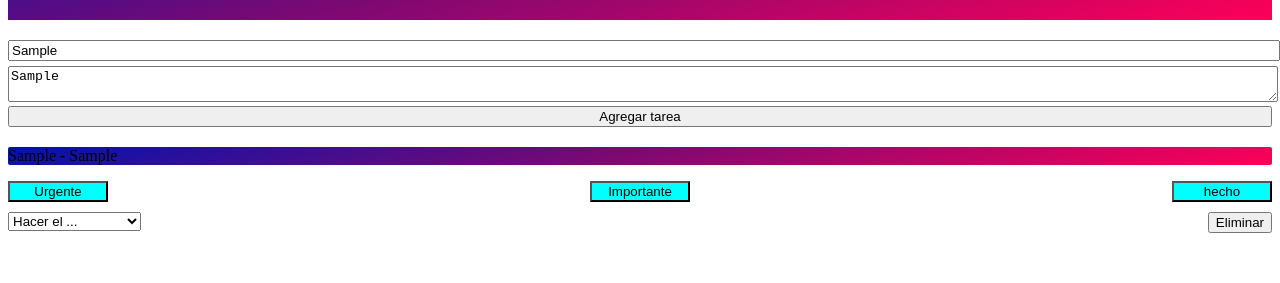
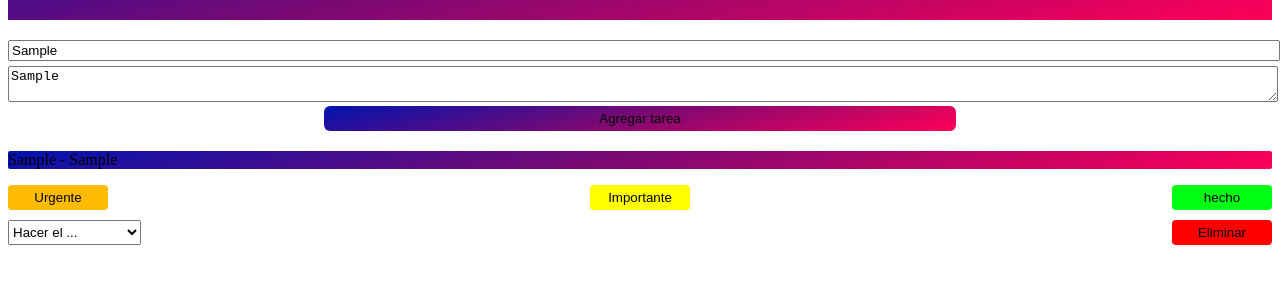
Before and after one commit to JoelLopezMendez/CheckLista-app, a plain HTML site: page index.html in a window 1280 px wide. Both pictures are taken after typing "Sample", "Sample" into the empty fields and a click on the button "Agregar tarea". Shown: the part 137-420 px from the top of the page. Drawn offline with Linux system fonts and the light colour scheme.

Commit message:
Le di color a los botones

```diff
--- a/assets/test.css
+++ b/assets/test.css
@@ -38,20 +38,41 @@ textarea {
 
 #botones {
 	margin-top: 10px;
+	height: 25px;
 	display: flex;
 	justify-content: space-between;
 }
 
 .btn {
 	width: 100px;
-	background-color: aqua;
+	background-color: rgb(255, 187, 0);
+	border-radius: 4px;
+	border: 0;
 }
 
-#eliminar {
-	margin-top: 5px;
+.btnI {
+	width: 100px;
+	background-color: #FFFF02;
+	border-radius: 4px;
+	border: 0;
+}
+
+.btnH {
+	width: 100px;
+	background-color: #00FF12;
+	border-radius: 4px;
+	border: 0;
+}
+
+.btnE {
+	width: 100px;
+	background-color: #FF0000;
+	border-radius: 4px;
+	border: 0;
 }
 
 #select {
+	height: 25px;
 	width: auto;
 }
 
@@ -61,5 +82,9 @@ textarea {
 }
 
 .btnAgregar {
-	width: 100%;
+	width: 50%;
+	height: 25px;
+	background: linear-gradient(167deg, rgba(0, 19, 175, 1) 0%, rgba(121, 9, 115, 1) 47%, rgba(255, 0, 87, 1) 100%);
+	border: 0;
+	border-radius: 6px;
 }
--- a/index.html
+++ b/index.html
@@ -4,6 +4,7 @@
   <title>CheckLista app</title>
   <link href="assets/test.css" rel="stylesheet" />
   <script type="module" src="./js/app.js" defer></script>
+
 </head>
 
 <body>
@@ -38,8 +39,8 @@
         <!-- BOTONES -->
         <div id="botones">
           <button class="btn">Urgente</button>
-          <button class="btn">Importante</button>
-          <button class="btn">hecho</button>
+          <button class="btnI">Importante</button>
+          <button class="btnH">hecho</button>
         </div>
 
         <!-- BOTONES (V.2) -->
--- a/js/app.js
+++ b/js/app.js
@@ -52,8 +52,8 @@ const app = {
     <!-- BOTONES -->
     <div id="botones">
       <button class="btn">Urgente</button>
-      <button class="btn">Importante</button>
-      <button class="btn">hecho</button>
+      <button class="btnI">Importante</button>
+      <button class="btnH">hecho</button>
     </div>
 
     <!-- BOTONES (V.2) -->
@@ -72,7 +72,7 @@ const app = {
           </select>
         </label>
         </div>
-          <button id="btnE">Eliminar</button>
+          <button class="btnE">Eliminar</button>
         </div>
       </div>`;
 
@@ -83,6 +83,8 @@ const app = {
     console.log(title);
   },
 
+
+
 };
 
 app.init();
```
